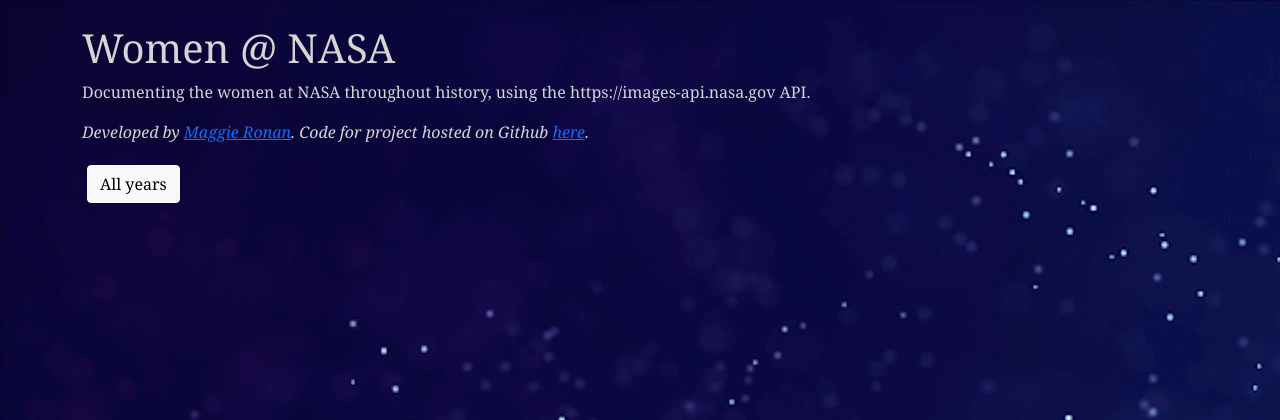
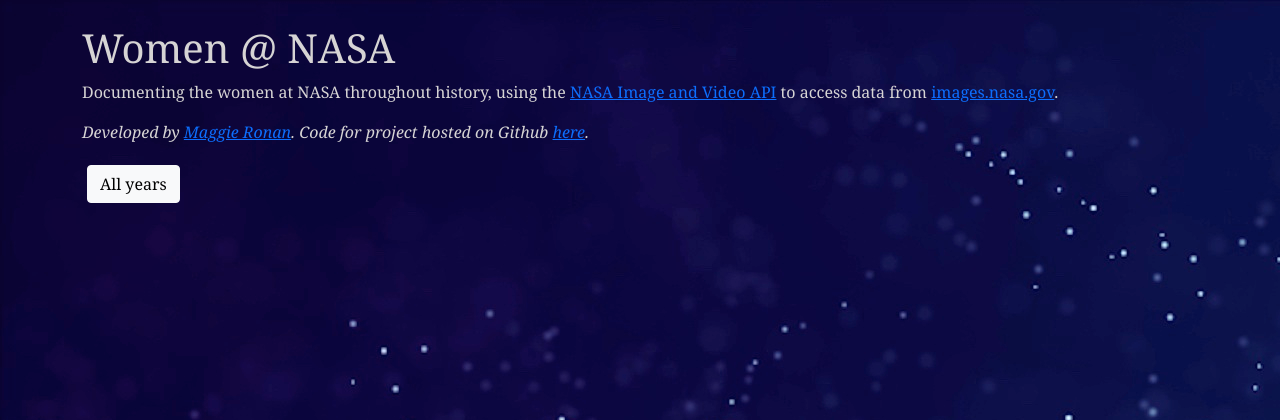
Before and after one commit to maggieee/women-at-NASA, a Flask app: page / in a window 1280 px wide. Shown: the top 420 px of the page. Run offline with Flask 2, Linux system fonts and the light colour scheme; some libraries are stand-ins or nearby versions.

Commit message:
update homepage copy and links

```diff
--- a/templates/nasa_women.html
+++ b/templates/nasa_women.html
@@ -11,7 +11,7 @@
 <div class="container">
 <br>
 <h1>Women @ NASA</h1>
-<p>Documenting the women at NASA throughout history, using the https://images-api.nasa.gov API.</p>
+<p>Documenting the women at NASA throughout history, using the <a href="https://api.nasa.gov/" target="_blank"> NASA Image and Video API</a> to access data from <a href="https://images.nasa.gov/" target="_blank">images.nasa.gov</a>.</p>
 <p><i>Developed by <a href="https://www.linkedin.com/in/maggie-ronan/" target="_blank">Maggie Ronan</a>. Code for project hosted on Github <a href="https://github.com/maggieee/women-at-NASA" target="_blank">here</a>.</i></p>
 <div id="app" class="grid"></div>
 </div>
```
